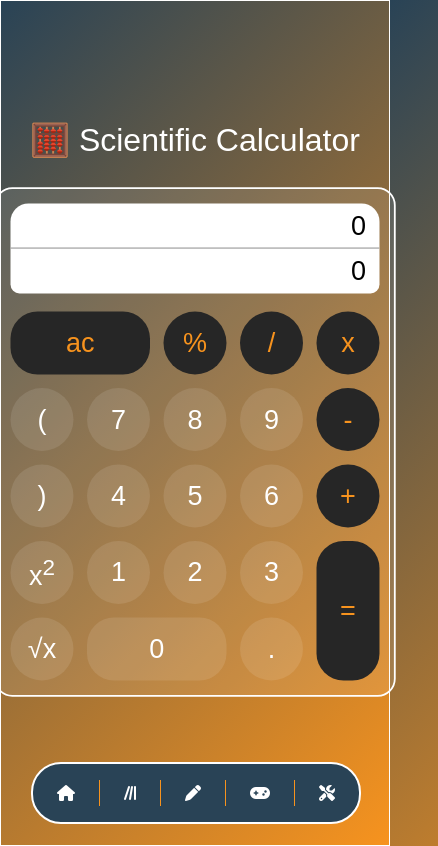
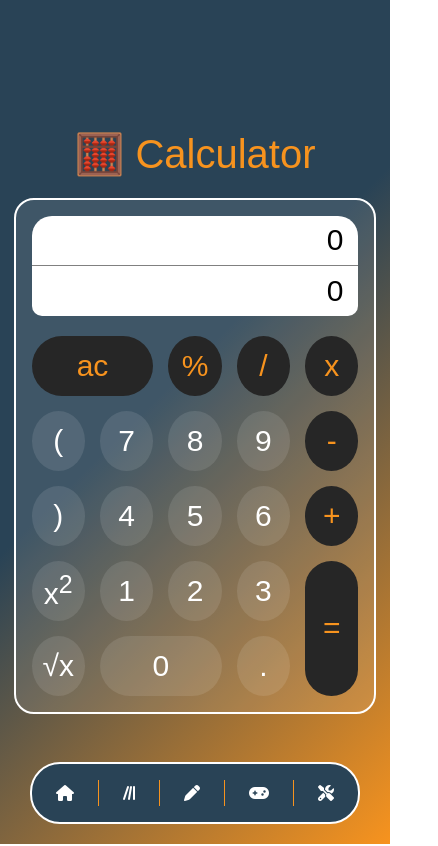
Before and after one commit to Olulanke-Mainasara/FunXplorer, a plain HTML site: page pages/tools/calculator.html in a window 390 px wide. Shown: the whole page, 438 px wide, since content can reach past the window. Drawn offline with Linux system fonts and the light colour scheme.

Commit message:
Done, finally💯

```diff
--- a/pages/tools/calculator.html
+++ b/pages/tools/calculator.html
@@ -15,7 +15,7 @@
 <body>
     <main>
         <div>
-            <h1>🧮 Scientific Calculator</h1>
+            <h1>🧮 Calculator</h1>
 
             <div id="calc-box">
                 <div id="result-display">
--- a/styles/calculator.css
+++ b/styles/calculator.css
@@ -1,8 +1,3 @@
-body {
-  background: linear-gradient(135deg, #294356, #f7931e);
-  border: 1px solid #fff;
-}
-
 main {
   height: 100dvh;
   display: flex;
@@ -13,11 +8,17 @@ main > div {
   height: 100%;
   background: none;
   color: white;
-  width: fit-content;
-  padding: 40px 20px;
+  width: 100%;
+  padding: 40px 0;
   display: flex;
+  align-items: center;
   gap: 20px;
   flex-direction: column;
+}
+
+main > div > h1 {
+  color: #f7931e;
+  font-size: 2.5rem;
 }
 
 #calc-box {
@@ -111,8 +112,8 @@ h1 {
   width: fit-content;
   margin: auto;
   display: grid;
-  grid-gap: 15px;
-  grid-template-columns: repeat(5, 70px);
+  gap: 15px;
+  grid-template-columns: repeat(5, 1fr);
 }
 
 #number-set > #equals-to {
@@ -130,14 +131,21 @@ h1 {
 
 @media screen and (max-width: 768px) {
   main > div {
-    display: flex;
-    gap: 0px;
-    flex-direction: column;
     justify-content: center;
-    align-items: center;
   }
 
   #calc-box {
-    scale: 0.9;
+    width: 93%;
+  }
+
+  #number-set {
+    gap: 15px;
+    margin: 0;
+    width: 100%;
+  }
+
+  #number-set > button {
+    width: 100%;
+    height: 60px;
   }
 }
--- a/styles/general-styling.css
+++ b/styles/general-styling.css
@@ -6,7 +6,7 @@
 
 body {
   font-family: "Poppins", sans-serif;
-  background-color: #294356;
+  background: linear-gradient(135deg, #294356 45%, #f7931e);
 }
 
 a {
--- a/styles/timer.css
+++ b/styles/timer.css
@@ -3,7 +3,6 @@ body {
   justify-content: center;
   align-items: center;
   height: 100vh;
-  background: linear-gradient(135deg, #294356, #f7931e);
   color: #fff;
 }
 
@@ -16,6 +15,7 @@ h1 {
   font-size: 2.5rem;
   margin-bottom: 20px;
   color: #f7931e;
+  font-weight: 400;
 }
 
 .timer-display {
@@ -41,23 +41,10 @@ h1 {
   font-size: 1rem;
   font-weight: bold;
   color: #fff;
-  background: linear-gradient(135deg, #f7931e, #ff9f4e); /* Brand gradient */
+  background: linear-gradient(135deg, #f7931e, #ff9f4e);
   border: none;
   border-radius: 25px;
   cursor: pointer;
-  transition: all 0.3s ease;
-  box-shadow: 0 4px 10px rgba(0, 0, 0, 0.2);
-}
-
-.timer-controls button:hover {
-  background: linear-gradient(135deg, #ff9f4e, #f7931e);
-  transform: translateY(-2px);
-  box-shadow: 0 6px 15px rgba(0, 0, 0, 0.3);
-}
-
-.timer-controls button:active {
-  transform: translateY(0);
-  box-shadow: 0 4px 10px rgba(0, 0, 0, 0.2);
 }
 
 input#timer-duration {
@@ -77,5 +64,13 @@ input#timer-duration::placeholder {
   color: rgba(255, 255, 255, 0.7);
 }
 
-@media screen and (max-width: ) {
+@media screen and (max-width: 767px) {
+  .timer-display {
+    font-size: 9rem;
+    line-height: 1.3;
+  }
+
+  input#timer-duration {
+    max-width: 240px;
+  }
 }
```
Also changed, not shown: pages/home.html (+1 -0 lines), styles/home.css (+9 -0 lines).
